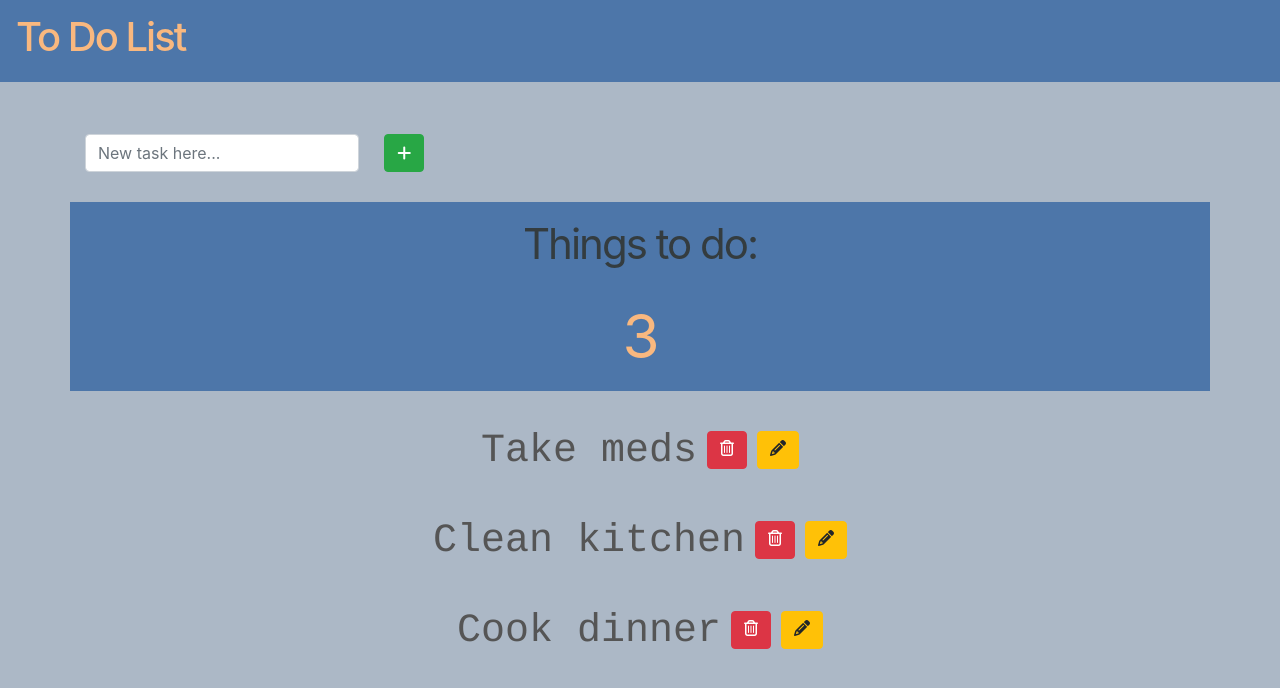
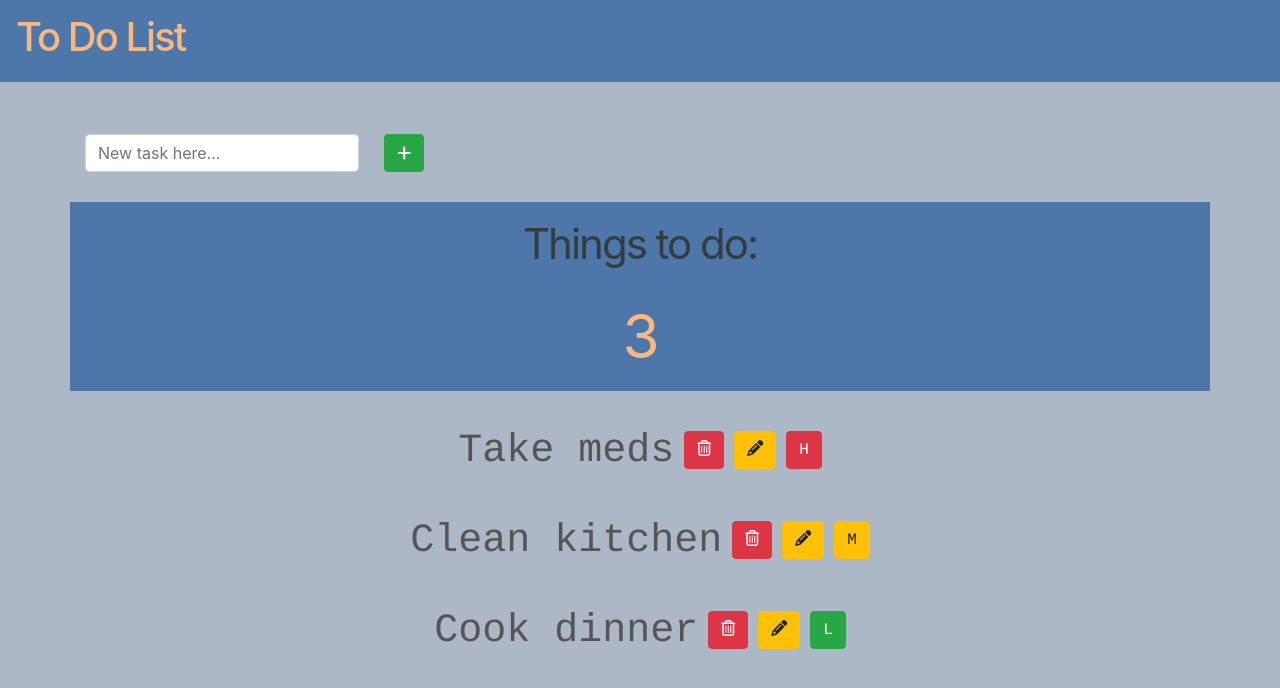
Before and after one commit to dorarad17/todo-app-frontend, a React (Create React App) app: page / in a window 1280 px wide. Shown: the top 688 px of the page. Built offline with nearby package versions, Linux system fonts and the light colour scheme.

Commit message:
added priority buttons and made them editable

```diff
--- a/src/App.js
+++ b/src/App.js
@@ -13,9 +13,19 @@ import uuidv4 from "uuid/v4";
 class App extends React.Component {
 	state = {
 		tasks: [
-			{ id: uuidv4(), description: "Take meds", completed: false },
-			{ id: uuidv4(), description: "Clean kitchen", completed: false },
-			{ id: uuidv4(), description: "Cook dinner", completed: false }
+			{ id: uuidv4(), description: "Take meds", completed: false, priority: 1 },
+			{
+				id: uuidv4(),
+				description: "Clean kitchen",
+				completed: false,
+				priority: 2
+			},
+			{
+				id: uuidv4(),
+				description: "Cook dinner",
+				completed: false,
+				priority: 3
+			}
 		]
 	};
 
@@ -32,7 +42,8 @@ class App extends React.Component {
 		const taskToAdd = {
 			id: uuidv4(),
 			description: taskDescription,
-			completed: false
+			completed: false,
+			priority: 1
 		};
 
 		const currentTasks = this.state.tasks;
@@ -40,6 +51,19 @@ class App extends React.Component {
 
 		this.setState({
 			tasks: currentTasks
+		});
+	};
+
+	priorityChange = (item) => {
+		const tasks = this.state.tasks;
+		for (var task in tasks) {
+			if (task.id === item.id) {
+				task.priority = item.priority;
+			}
+		}
+
+		this.setState({
+			tasks: tasks
 		});
 	};
 
@@ -53,7 +77,8 @@ class App extends React.Component {
 				<Total taskTotal={this.state.tasks.length} />
 				<TaskList
 					taskCollection={this.state.tasks}
-					deleteTaskFunc={this.deleteTask}
+					deleteTaskNotify={this.deleteTask}
+					priorityChangeNotify={(item) => this.priorityChange(item)}
 				/>
 			</div>
 		);
--- a/src/components/Task.js
+++ b/src/components/Task.js
@@ -1,15 +1,50 @@
 import React from "react";
 
 class Task extends React.Component {
+	constructor(props) {
+		super();
+		this.props = props;
+		this.state = {
+			item: props.item
+		};
+	}
 	deleteClicked = () => {
-		this.props.deleteTaskFunc(this.props.item.id);
+		this.props.deleteTaskNotify(this.props.item.id);
 	};
 
 	editClicked = () => {
 		alert("Want to edit?");
 	};
 
+	priorityClicked = () => {
+		// look at your current priority and decrease by 1
+		var newPriority = this.state.item.priority + 1;
+
+		//edge cases what happens at 0
+		if (newPriority === 4) {
+			newPriority = 1;
+		}
+
+		//todo
+		let updatedItem = this.state.item;
+		updatedItem.priority = newPriority;
+		this.setState({ item: updatedItem });
+
+		this.props.priorityChangeNotify(updatedItem);
+	};
+
 	render() {
+		var priority = "H";
+		var priorityClass = "btn btn-space btn-danger";
+
+		if (this.state.item.priority === 2) {
+			priority = "M";
+			priorityClass = "btn btn-space btn-warning";
+		} else if (this.state.item.priority === 3) {
+			priority = "L";
+			priorityClass = "btn btn-space btn-success";
+		}
+
 		return (
 			<div className="container">
 				<div className="row item text-center">
@@ -29,6 +64,13 @@ class Task extends React.Component {
 						>
 							<i className="fas fa-pencil-alt"></i>
 						</button>
+						<button
+							type="button"
+							className={priorityClass}
+							onClick={this.priorityClicked}
+						>
+							{priority}
+						</button>
 					</div>
 				</div>
 			</div>
--- a/src/components/TaskList.js
+++ b/src/components/TaskList.js
@@ -9,7 +9,10 @@ class TaskList extends React.Component {
 					<Task
 						key={taskItem.id}
 						item={taskItem}
-						deleteTaskFunc={this.props.deleteTaskFunc}
+						deleteTaskNotify={this.props.deleteTaskFunc}
+						priorityChangeNotify={(item) =>
+							this.props.priorityChangeNotify(item)
+						}
 					/>
 				))}
 			</div>
```
